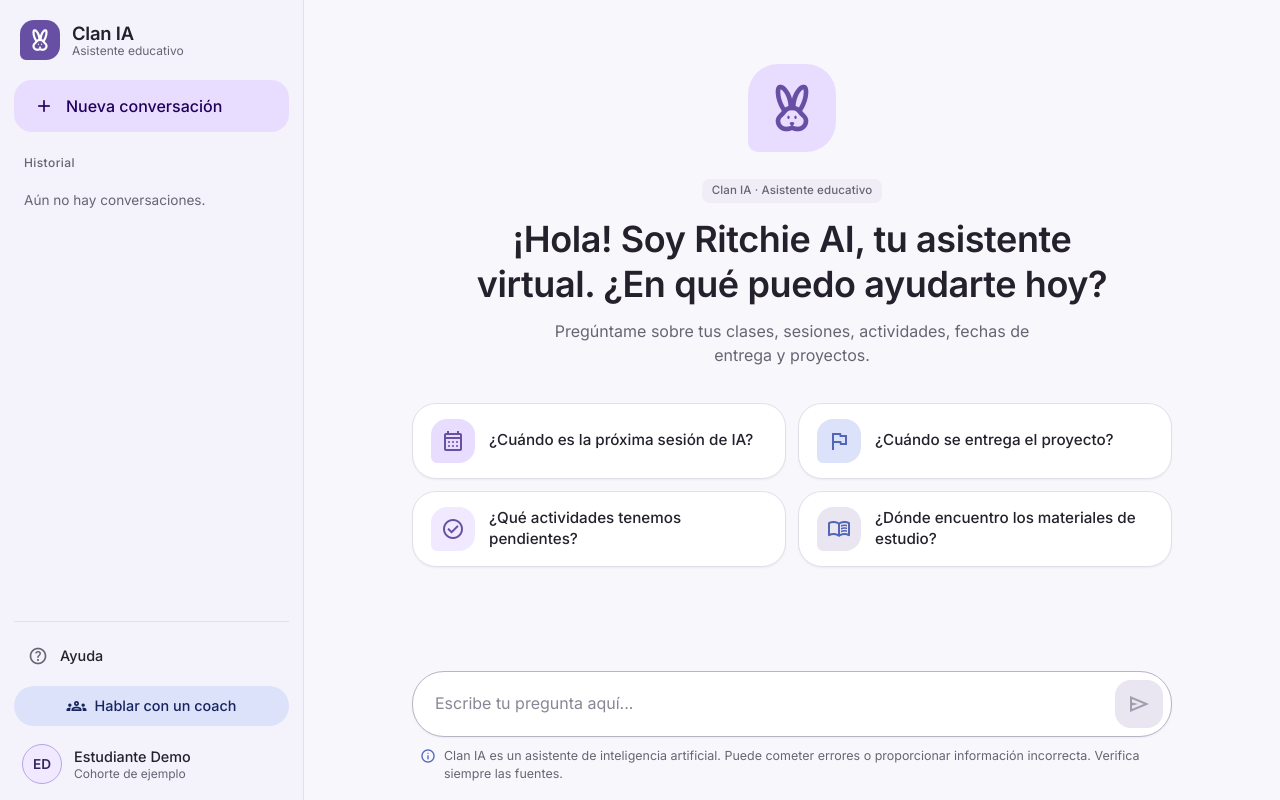
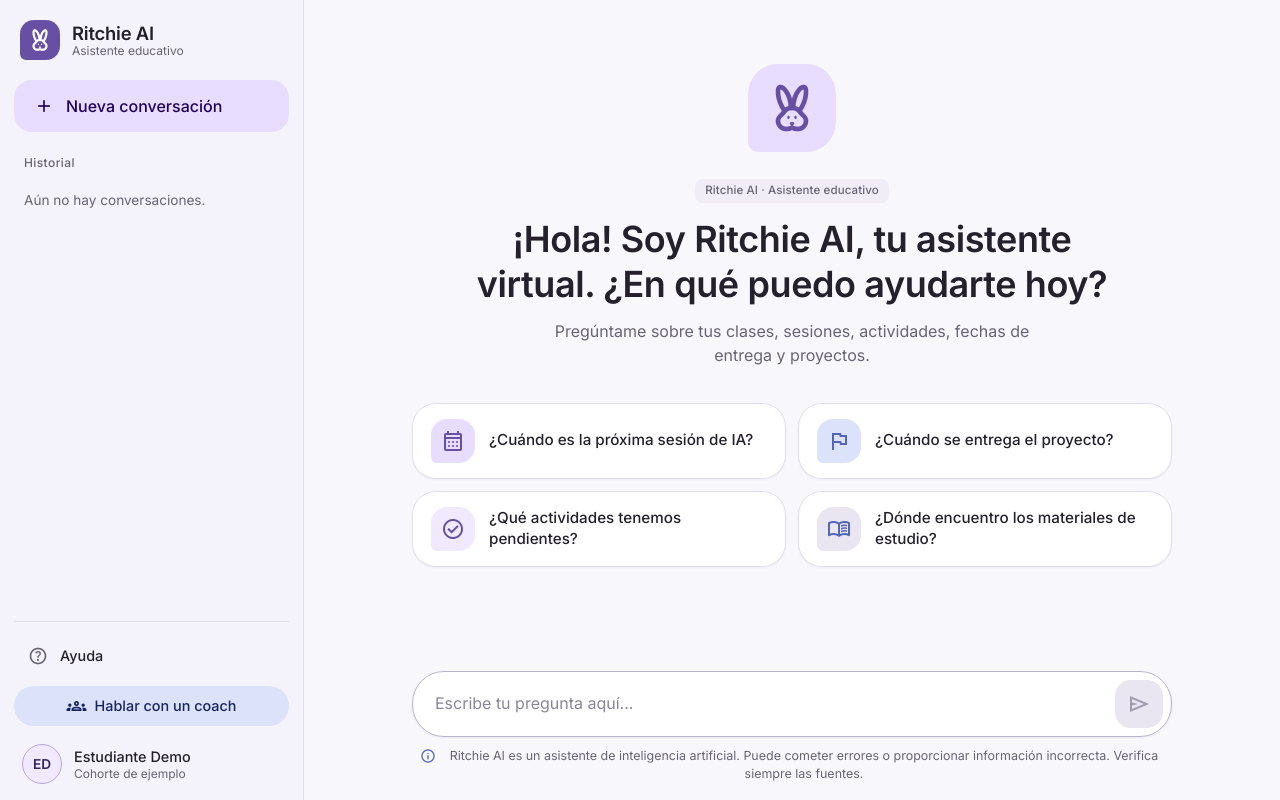
Before and after one commit to dnloropo/ritchie-ai-semana-1, a plain HTML site: page index.html in a window 1280 px wide. Drawn offline with nearby package versions, Linux system fonts and the light colour scheme.

Commit message:
Add files via upload

```diff
--- a/app.js
+++ b/app.js
@@ -1,5 +1,5 @@
 /* =========================================================
-   Ritchie AI · Clan IA — Lógica (demostración)
+   Ritchie AI — Lógica (demostración)
    Todas las respuestas son simuladas con datos FICTICIOS.
    ========================================================= */
 const $ = (sel) => document.querySelector(sel);
--- a/index.html
+++ b/index.html
@@ -3,7 +3,7 @@
 <head>
   <meta charset="UTF-8" />
   <meta name="viewport" content="width=device-width, initial-scale=1.0" />
-  <title>Ritchie AI · Clan IA</title>
+  <title>Ritchie AI</title>
   <link rel="preconnect" href="https://fonts.googleapis.com" />
   <link rel="preconnect" href="https://fonts.gstatic.com" crossorigin />
   <link href="https://fonts.googleapis.com/css2?family=Inter:wght@400;500;600&display=swap" rel="stylesheet" />
@@ -24,7 +24,7 @@
         <span class="logo" aria-hidden="true">cruelty_free</span>
       </button>
       <div class="brand-text">
-        <span class="brand-name">Clan IA</span>
+        <span class="brand-name">Ritchie AI</span>
         <span class="brand-sub">Asistente educativo</span>
       </div>
     </div>
@@ -55,7 +55,7 @@
       <!-- Estado vacío -->
       <div class="welcome" id="welcome">
         <div class="logo-tile hero" aria-hidden="true"><span class="logo">cruelty_free</span></div>
-        <span class="badge badge-neutral kicker">Clan IA · Asistente educativo</span>
+        <span class="badge badge-neutral kicker">Ritchie AI · Asistente educativo</span>
         <h1>¡Hola! Soy Ritchie AI, tu asistente virtual. ¿En qué puedo ayudarte hoy?</h1>
         <p class="welcome-sub">Pregúntame sobre tus clases, sesiones, actividades, fechas de entrega y proyectos.</p>
         <div class="suggestions" id="suggestions">
@@ -75,7 +75,7 @@
       </form>
       <p class="disclaimer" role="note">
         <span class="ic sm">info</span>
-        <span>Clan IA es un asistente de inteligencia artificial. Puede cometer errores o proporcionar información incorrecta. Verifica siempre las fuentes.</span>
+        <span>Ritchie AI es un asistente de inteligencia artificial. Puede cometer errores o proporcionar información incorrecta. Verifica siempre las fuentes.</span>
       </p>
     </footer>
   </main>
--- a/styles.css
+++ b/styles.css
@@ -1,5 +1,5 @@
 /* =========================================================
-   Clan IA · Ritchie AI — Sistema visual Material 3 Expressive
+   Ritchie AI — Sistema visual Material 3 Expressive
    Reglas: hover solo con color / opacidad / borde / icono.
    Sin transform, sin cambios de tamaño en hover.
    ========================================================= */
@@ -293,7 +293,7 @@ a { color: inherit; }
 .send { width: 48px; height: 48px; border-radius: 16px; background: var(--primary); color: #fff; display: grid; place-items: center; flex-shrink: 0; transition: background-color .18s, color .18s; }
 .send:hover:not(:disabled) { background: var(--primary-hover); }
 .send:disabled { background: var(--surface-high); color: #A19CAE; cursor: not-allowed; }
-.disclaimer { max-width: 760px; margin: 10px auto 0; display: flex; gap: 8px; align-items: flex-start; justify-content: center; font-size: .78rem; color: var(--on-surface-variant); text-align: left; padding: 0 8px; }
+.disclaimer { max-width: 760px; margin: 10px auto 0; display: flex; gap: 8px; align-items: flex-start; justify-content: center; font-size: .78rem; color: var(--on-surface-variant); text-align: center; padding: 0 8px; }
 .disclaimer .ic { margin-top: 1px; color: var(--secondary); }
 
 /* ===== Modales ===== */
```
Also changed, not shown: 1 other file.
